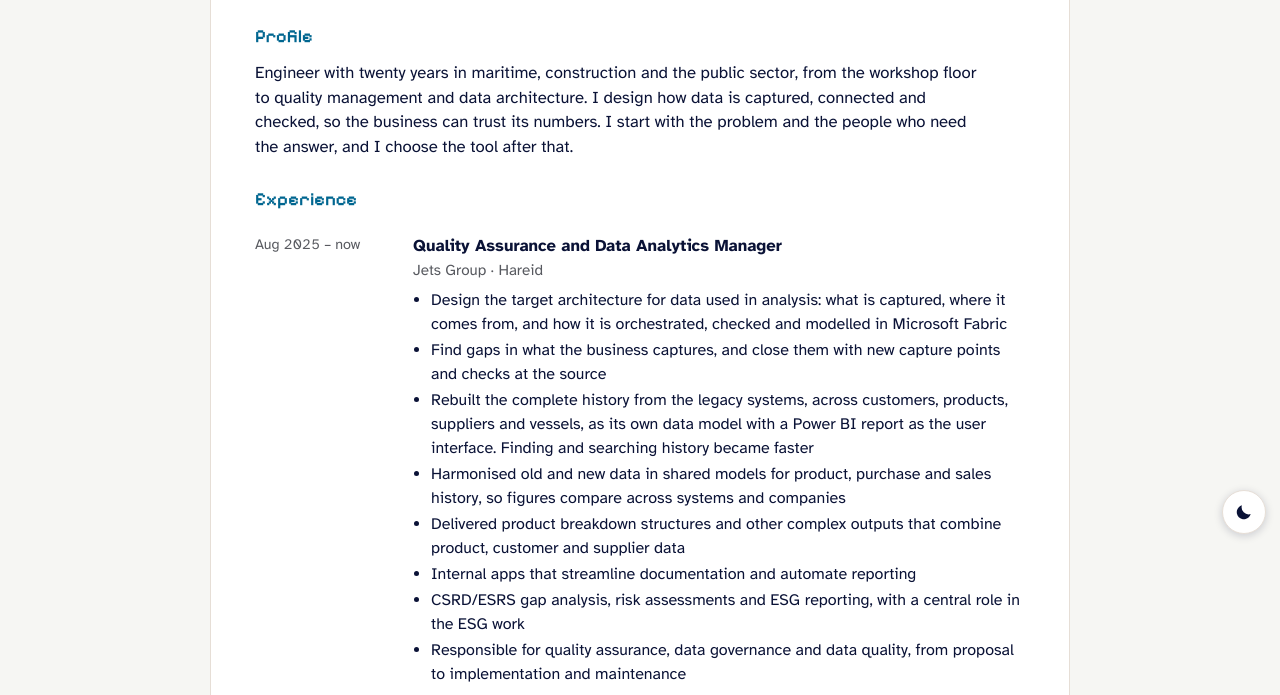
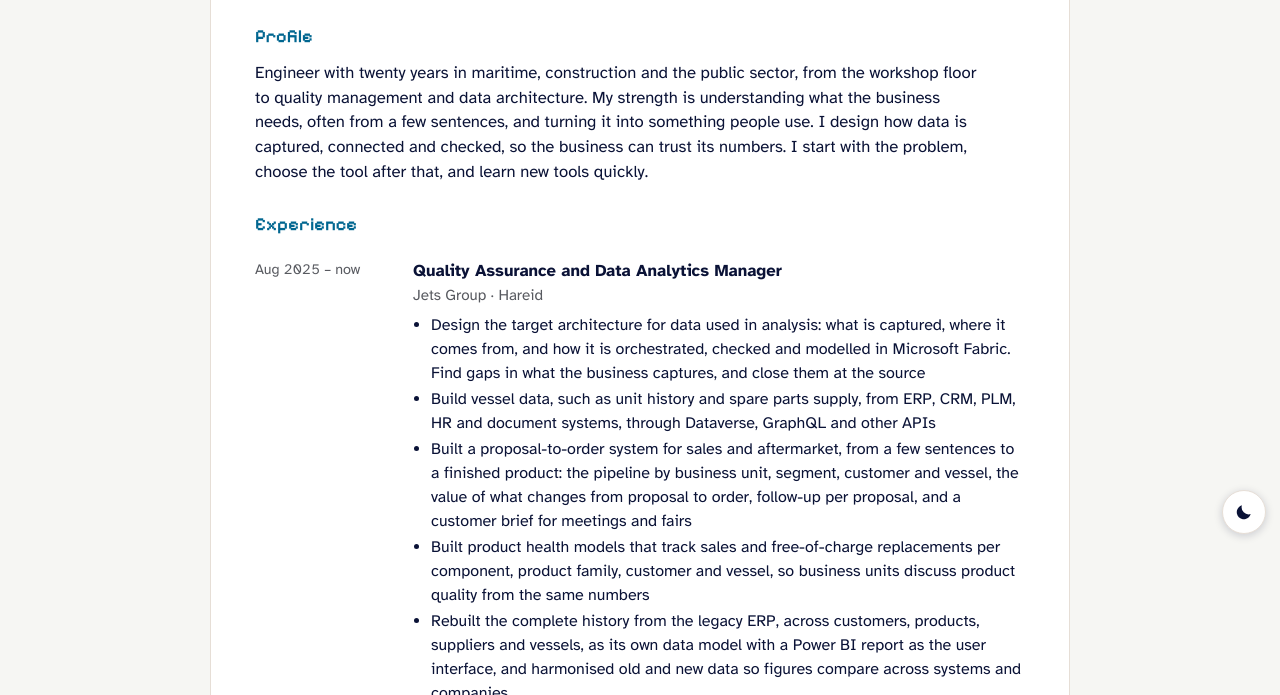
Before and after one commit to unamarie/solvi, a plain HTML site: page site/cv/index.html in a window 1280 px wide. Shown: the part 252-947 px from the top of the page. Drawn offline with Linux system fonts and the light colour scheme.

Commit message:
CV: vessel data, proposal to order, product health, integration and security

```diff
--- a/site/cv/index.html
+++ b/site/cv/index.html
@@ -63,7 +63,7 @@ p{margin:0}
 @page{size:A4;margin:12mm 13mm 11mm}
 @media print{
   :root{--paper:#fff;--surface:#fff;--ink:#0a1236;--muted:#55575c;--line:#e6ded6;--prussian:#0a1236;--indigo:#006690;color-scheme:light}
-  body{font-size:9.2pt;line-height:1.38;background:#fff} .band{padding:0} .top{display:none} .doc{padding:0;max-width:none}
+  body{font-size:9pt;line-height:1.36;background:#fff} .band{padding:0} .top{display:none} .doc{padding:0;max-width:none}
   .sheet{border:0;padding:0} header.cv{padding-bottom:8pt} h1{font-size:21pt} .role{font-size:11pt} .contact{margin-top:5pt;font-size:9pt}
   h2{margin:10pt 0 3pt;font-size:11pt;break-after:avoid} .profile{font-size:9.6pt;max-width:none}
   .item{padding:4pt 0;break-inside:avoid;grid-template-columns:31mm minmax(0,1fr);gap:1pt 10pt}
@@ -95,20 +95,20 @@ p{margin:0}
     </header>
 
     <h2>Profile</h2>
-    <p class="profile">Engineer with twenty years in maritime, construction and the public sector, from the workshop floor to quality management and data architecture. I design how data is captured, connected and checked, so the business can trust its numbers. I start with the problem and the people who need the answer, and I choose the tool after that.</p>
+    <p class="profile">Engineer with twenty years in maritime, construction and the public sector, from the workshop floor to quality management and data architecture. My strength is understanding what the business needs, often from a few sentences, and turning it into something people use. I design how data is captured, connected and checked, so the business can trust its numbers. I start with the problem, choose the tool after that, and learn new tools quickly.</p>
 
     <h2>Experience</h2>
     <div class="item"><div class="when">Aug 2025 – now</div><div class="what">
       <h3>Quality Assurance and Data Analytics Manager</h3><div class="org">Jets Group · Hareid</div>
       <ul>
-        <li>Design the target architecture for data used in analysis: what is captured, where it comes from, and how it is orchestrated, checked and modelled in Microsoft Fabric</li>
-        <li>Find gaps in what the business captures, and close them with new capture points and checks at the source</li>
-        <li>Rebuilt the complete history from the legacy systems, across customers, products, suppliers and vessels, as its own data model with a Power BI report as the user interface. Finding and searching history became faster</li>
-        <li>Harmonised old and new data in shared models for product, purchase and sales history, so figures compare across systems and companies</li>
-        <li>Delivered product breakdown structures and other complex outputs that combine product, customer and supplier data</li>
-        <li>Internal apps that streamline documentation and automate reporting</li>
-        <li>CSRD/ESRS gap analysis, risk assessments and ESG reporting, with a central role in the ESG work</li>
-        <li>Responsible for quality assurance, data governance and data quality, from proposal to implementation and maintenance</li>
+        <li>Design the target architecture for data used in analysis: what is captured, where it comes from, and how it is orchestrated, checked and modelled in Microsoft Fabric. Find gaps in what the business captures, and close them at the source</li>
+        <li>Build vessel data, such as unit history and spare parts supply, from ERP, CRM, PLM, HR and document systems, through Dataverse, GraphQL and other APIs</li>
+        <li>Built a proposal-to-order system for sales and aftermarket, from a few sentences to a finished product: the pipeline by business unit, segment, customer and vessel, the value of what changes from proposal to order, follow-up per proposal, and a customer brief for meetings and fairs</li>
+        <li>Built product health models that track sales and free-of-charge replacements per component, product family, customer and vessel, so business units discuss product quality from the same numbers</li>
+        <li>Rebuilt the complete history from the legacy ERP, across customers, products, suppliers and vessels, as its own data model with a Power BI report as the user interface, and harmonised old and new data so figures compare across systems and companies</li>
+        <li>Delivered product breakdown structures and other complex outputs that combine product, customer and supplier data, and internal apps that automate reporting</li>
+        <li>Manage access with Azure, Entra ID, row-level security and sharing. Every project is in Git, documented and built to be handed over, with jobs split so none stops another</li>
+        <li>Responsible for quality assurance, data governance and data quality, from proposal to implementation and maintenance, and for CSRD/ESRS gap analysis and ESG reporting, with a central role in the ESG work</li>
       </ul></div></div>
     <div class="item"><div class="when">Jan 2021 – Aug 2025</div><div class="what">
       <h3>Quality Manager, Operations</h3><div class="org">Jets Vacuum AS · Hareid</div>
@@ -137,7 +137,7 @@ p{margin:0}
         <li><a href="https://unadata.dev/solvi/architecture/">The plan behind it</a>: current and target state, a KPI tree, new data capture, a roadmap, a business case, security and decision records.</li></ul></div></div>
     <div class="item"><div class="when">2026</div><div class="what">
       <h3>Freya Hundepensjonat · client project</h3><div class="org">freyahundepensjonat.no</div>
-      <ul><li>Booking and operations app for a dog boarding kennel, with separate interfaces for dog owners, the owner and staff. Next.js, Supabase, Vercel and automated tests.</li></ul></div></div>
+      <ul><li>Booking and operations app for a dog boarding kennel, with separate interfaces and access for dog owners, the owner and staff. Next.js, Supabase, Vercel and automated tests.</li></ul></div></div>
     <div class="item"><div class="when">2026</div><div class="what">
       <h3>Synla · open source</h3><div class="org"><a href="https://github.com/unamarie/synla">github.com/unamarie/synla</a></div>
       <ul><li>A time tracker for employees that keeps all data on their own computer. Security and privacy by design: it runs only on the user's computer, every page needs a key, and each week is sealed so later changes show.</li></ul></div></div>
@@ -155,16 +155,16 @@ p{margin:0}
 
     <h2>Skills</h2>
     <div class="skills">
-      <div><b>Data and analytics</b>Microsoft Fabric, Power BI, SQL, Python and PySpark, ETL/ELT, data modelling, data governance and data quality, complex data extracts and reporting from ERP systems</div>
-      <div><b>Architecture and systems</b>Data architecture, target states, interfaces and integrations, scalability, systems engineering, developing and implementing management systems, ERP, CRM, fleet management and quality systems, CAD, documentation, Git</div>
+      <div><b>Data and analytics</b>Microsoft Fabric, Power BI, SQL, Python and PySpark notebooks, ETL/ELT, data modelling, data governance and data quality, complex data extracts and reporting from ERP systems</div>
+      <div><b>Architecture and integration</b>Data architecture, target states, Dataverse, GraphQL and other APIs, interfaces and integrations, scalability, systems engineering, developing and implementing management systems, ERP, CRM, PLM, fleet management and quality systems, CAD, Git</div>
+      <div><b>Security and access</b>Azure and Entra ID access, row-level security, privacy by design, security headers, email authentication</div>
       <div><b>Quality, process and safety</b>Process analysis and improvement, requirements gathering, cross-functional collaboration, quality management, ISO implementation, internal audits, risk management, nonconformity handling, leading indicators, ESG and CSRD</div>
-      <div><b>Apps</b>Next.js, Supabase, Vercel, automated testing</div>
+      <div><b>Applications</b>Power Apps, React and Next.js, Supabase, Vercel, internal apps for data capture and reporting, automated tests</div>
     </div>
 
     <h2>Languages and courses</h2>
     <p>Norwegian (native), English (fluent, written and spoken). Courses in data science, Python and C programming, quality management and auditing, GDPR, ethics and contracts.</p>
 
-    <p class="foot">References available on request.</p>
   </article>
 </div>
 </div>
```
Also changed, not shown: site/src/cv.html (+15 -15 lines), 1 other file.
